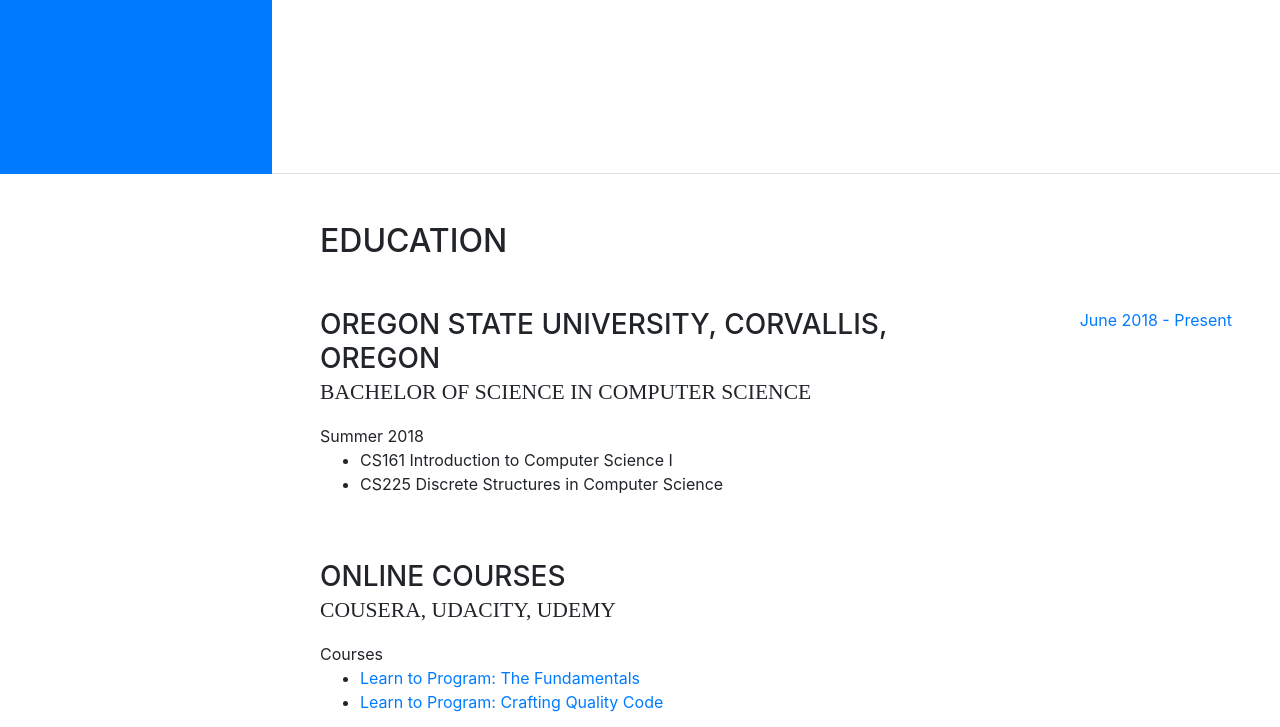
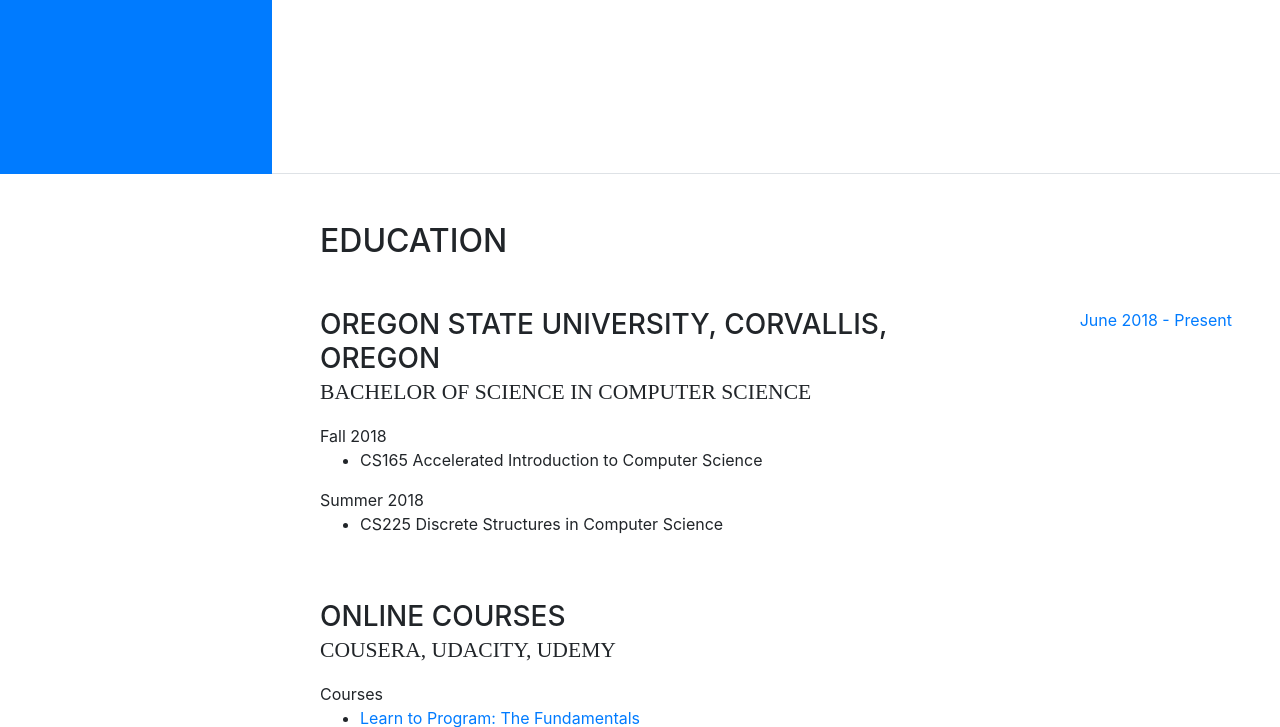
Before and after one commit to msklarek/msklarek.github.io, a website with bundled scripts: page index.html in a window 1280 px wide. Shown: the part 626-1353 px from the top of the page. Built offline with nearby package versions, Linux system fonts and the light colour scheme; a web font is replaced by a local one.

Commit message:
update of OSU

```diff
--- a/index.html
+++ b/index.html
@@ -125,9 +125,12 @@
                     <div class="resume-content mr-auto">
                         <h3 class="mb-0">Oregon State University, Corvallis, Oregon</h3>
                         <div class="subheading mb-3">Bachelor of Science in Computer Science</div>
+                        <div>Fall 2018</div>
+                        <ul>
+                            <li>CS165 Accelerated Introduction to Computer Science</li>
+                        </ul>
                         <div>Summer 2018</div>
                         <ul>
-                            <li>CS161 Introduction to Computer Science I</li>
                             <li>CS225 Discrete Structures in Computer Science</li>
                         </div>
                         <div class="resume-date text-md-right">
```
